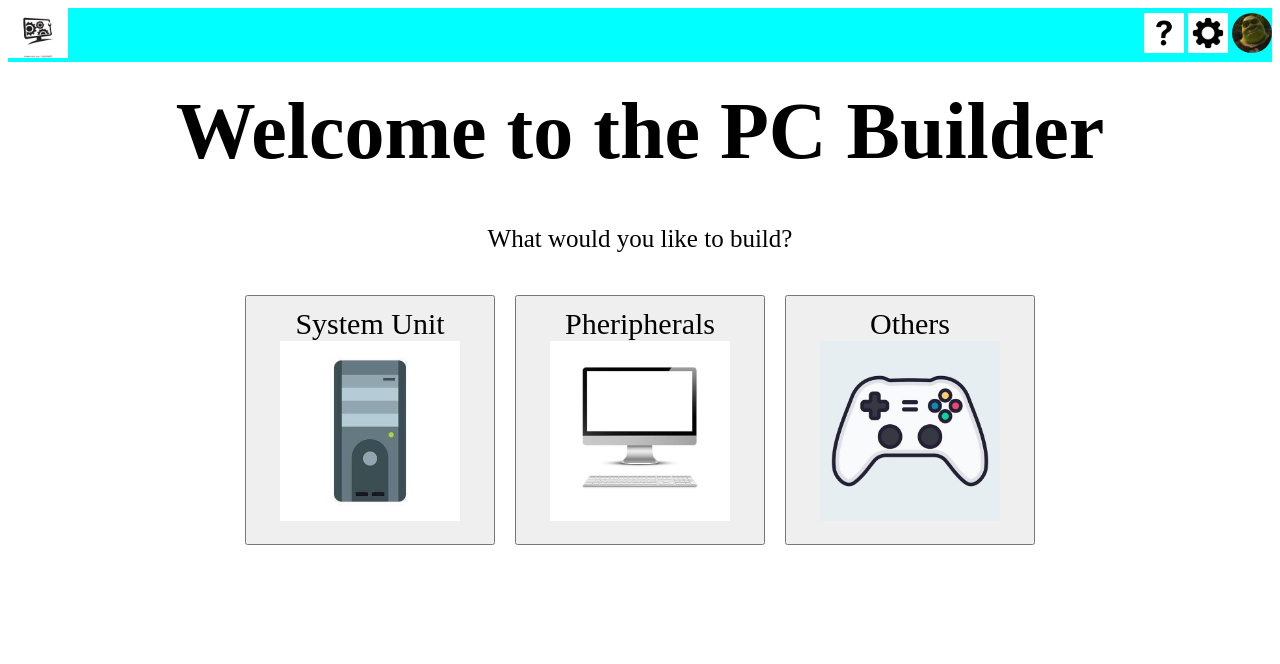
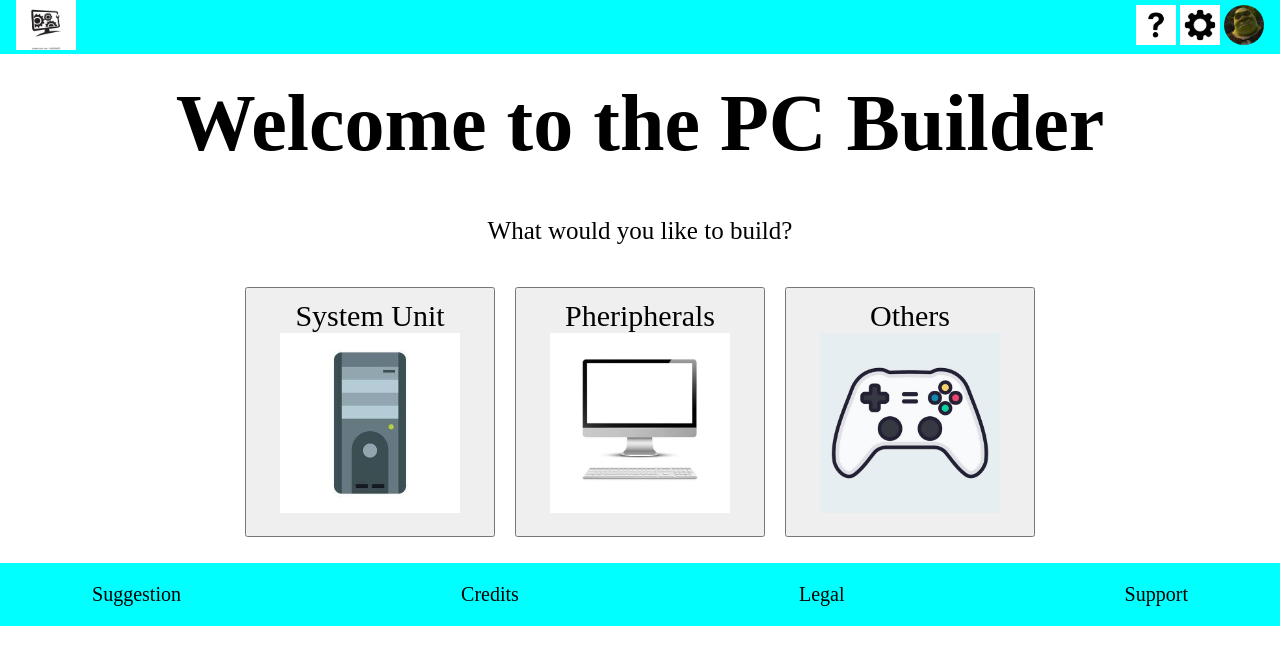
Before and after one commit to GenesisJayus/PC-Builder, a plain HTML site: page index.html in a window 1280 px wide. Drawn offline with Linux system fonts and the light colour scheme.

Commit message:
Footer added

```diff
--- a/index.html
+++ b/index.html
@@ -39,5 +39,11 @@
         </button>
     </div>
 
+    <div class="bot">
+        <p style="font-size: 20px;">Suggestion</p>
+        <p style="font-size: 20px;">Credits</p>
+        <p style="font-size: 20px;">Legal</p>
+        <p style="font-size: 20px;">Support</p>
+    </div>
 </body>
 </html>
--- a/styles.css
+++ b/styles.css
@@ -14,6 +14,7 @@ body {
  display: flex;
  flex-direction: column;
  gap: 0px;
+ margin: 0px;
 }
 
 .header {
@@ -22,8 +23,9 @@ body {
  justify-content: space-between;
  align-items: center;
  background-color: aqua;
- padding: 0%;
- margin: 0;
+ padding: 0 1rem 0 1rem;
+ margin: 0px;
+ border: 0px;
 }
 
 #PFP {
@@ -32,9 +34,9 @@ body {
 
 .topT,.topM{
  display: flex;
+ gap: 1.5rem;
  justify-content: center;
  align-items: center;
- gap: 0px;
  margin: 0px;
 }
 
@@ -50,3 +52,14 @@ body {
  padding: 2rem 0 0 0;
  white-space: nowrap;
 }
+
+.bot{
+ background-color: aqua;
+ display: flex;
+ flex-direction: row;
+ justify-content: space-around;
+ align-items: stretch;
+ gap: 6rem;
+ margin: 1rem 0 0 0;
+ padding: 0;
+}
```
